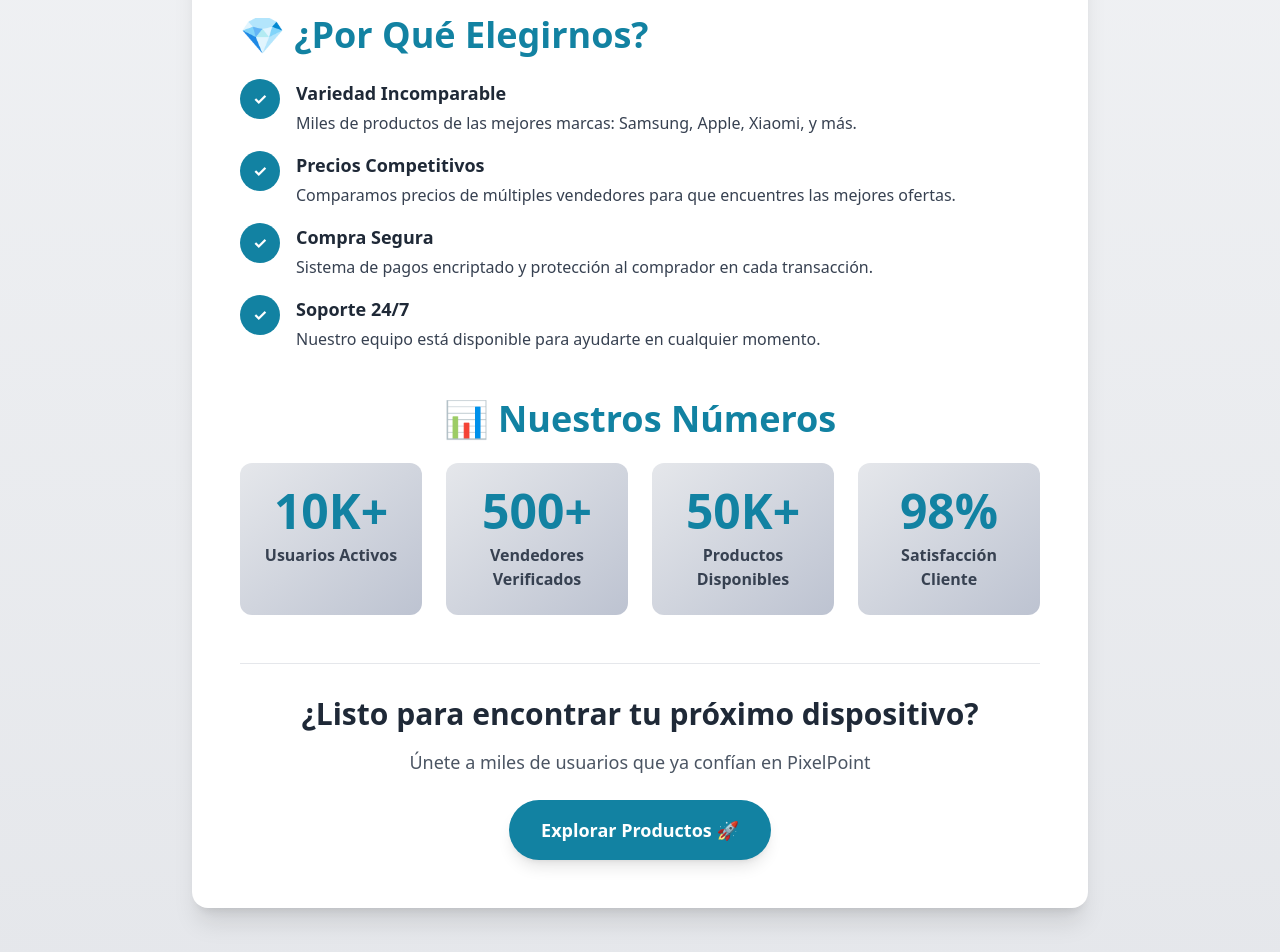
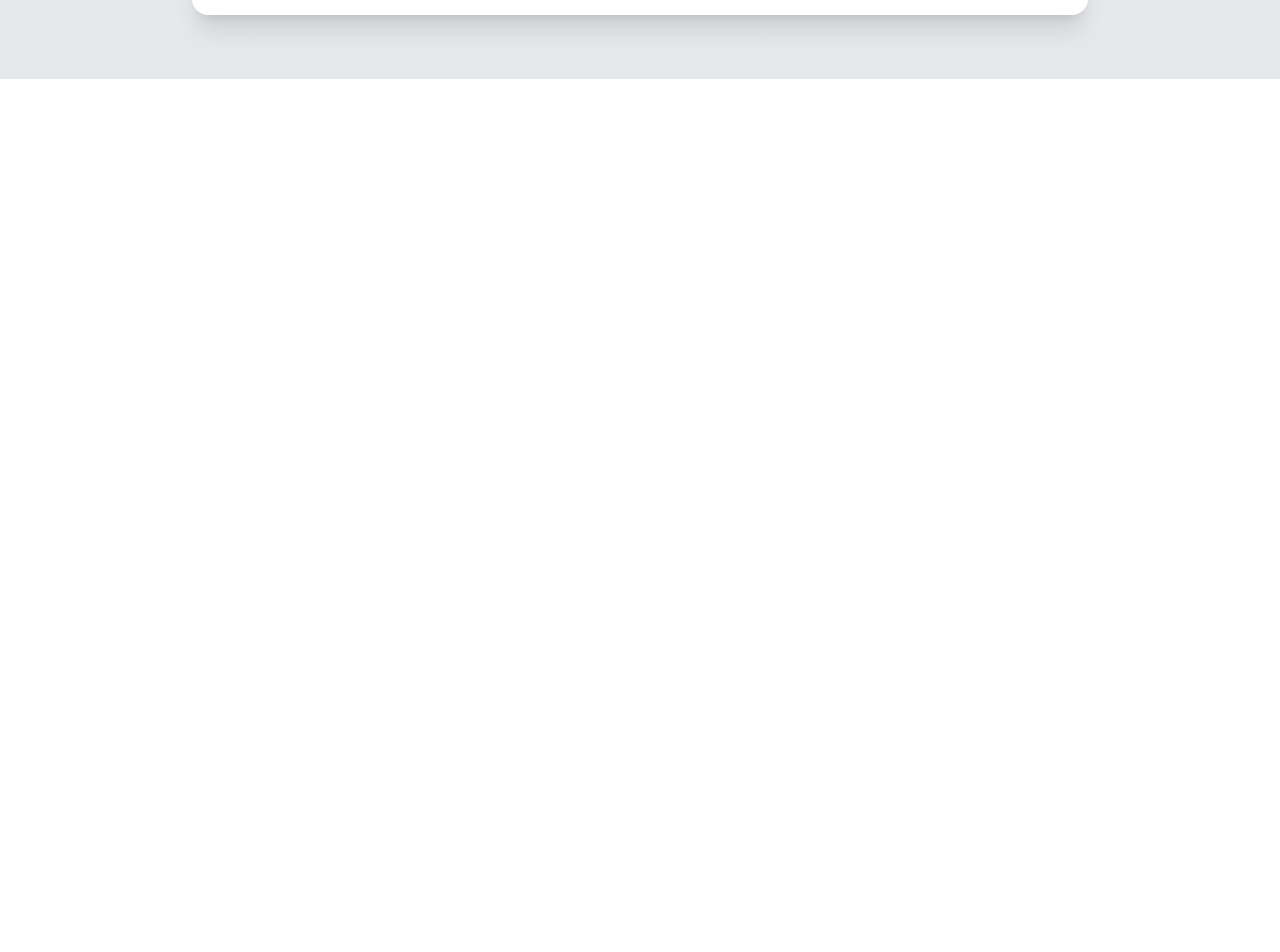
Before and after one commit to brunocicerchia/frontend_store, a React (Vite) app: page /nosotros in a window 1280 px wide. Shown: the part 1134-2086 px from the top of the page. After the commit the page ends 1213 px from the top, so only its background shows below. Built offline with nearby package versions, Linux system fonts and the light colour scheme; sample sign-in values are in the browser's storage.

Commit message:
Update Nosotros.jsx

```diff
--- a/src/pages/Nosotros.jsx
+++ b/src/pages/Nosotros.jsx
@@ -75,122 +75,6 @@ function Nosotros() {
               </div>
             </div>
           </section>
-
-          {/* Por Qué Elegirnos */}
-          <section className="space-y-4 sm:space-y-6">
-            <h2 className="text-2xl sm:text-3xl md:text-4xl font-bold text-brand-contrast">
-              💎 ¿Por Qué Elegirnos?
-            </h2>
-            <div className="space-y-3 sm:space-y-4">
-              <div className="flex gap-3 sm:gap-4 items-start">
-                <div className="flex-shrink-0 w-8 h-8 sm:w-10 sm:h-10 bg-brand-contrast text-white rounded-full flex items-center justify-center font-bold text-sm sm:text-base">
-                  ✓
-                </div>
-                <div>
-                  <h4 className="font-bold text-base sm:text-lg text-gray-800 mb-1">Variedad Incomparable</h4>
-                  <p className="text-sm sm:text-base text-gray-700">
-                    Miles de productos de las mejores marcas: Samsung, Apple, Xiaomi, y más.
-                  </p>
-                </div>
-              </div>
-
-              <div className="flex gap-3 sm:gap-4 items-start">
-                <div className="flex-shrink-0 w-8 h-8 sm:w-10 sm:h-10 bg-brand-contrast text-white rounded-full flex items-center justify-center font-bold text-sm sm:text-base">
-                  ✓
-                </div>
-                <div>
-                  <h4 className="font-bold text-base sm:text-lg text-gray-800 mb-1">Precios Competitivos</h4>
-                  <p className="text-sm sm:text-base text-gray-700">
-                    Comparamos precios de múltiples vendedores para que encuentres las mejores ofertas.
-                  </p>
-                </div>
-              </div>
-
-              <div className="flex gap-3 sm:gap-4 items-start">
-                <div className="flex-shrink-0 w-8 h-8 sm:w-10 sm:h-10 bg-brand-contrast text-white rounded-full flex items-center justify-center font-bold text-sm sm:text-base">
-                  ✓
-                </div>
-                <div>
-                  <h4 className="font-bold text-base sm:text-lg text-gray-800 mb-1">Compra Segura</h4>
-                  <p className="text-sm sm:text-base text-gray-700">
-                    Sistema de pagos encriptado y protección al comprador en cada transacción.
-                  </p>
-                </div>
-              </div>
-
-              <div className="flex gap-3 sm:gap-4 items-start">
-                <div className="flex-shrink-0 w-8 h-8 sm:w-10 sm:h-10 bg-brand-contrast text-white rounded-full flex items-center justify-center font-bold text-sm sm:text-base">
-                  ✓
-                </div>
-                <div>
-                  <h4 className="font-bold text-base sm:text-lg text-gray-800 mb-1">Soporte 24/7</h4>
-                  <p className="text-sm sm:text-base text-gray-700">
-                    Nuestro equipo está disponible para ayudarte en cualquier momento.
-                  </p>
-                </div>
-              </div>
-            </div>
-          </section>
-
-          {/* Estadísticas */}
-          <section className="space-y-4 sm:space-y-6">
-            <h2 className="text-2xl sm:text-3xl md:text-4xl font-bold text-brand-contrast text-center">
-              📊 Nuestros Números
-            </h2>
-            <div className="grid grid-cols-2 md:grid-cols-4 gap-4 sm:gap-6">
-              <div className="text-center p-4 sm:p-6 bg-gradient-to-br from-brand-dark-100 to-brand-dark-200 rounded-xl">
-                <div className="text-3xl sm:text-4xl md:text-5xl font-bold text-brand-contrast mb-2">
-                  10K+
-                </div>
-                <div className="text-xs sm:text-sm md:text-base text-gray-700 font-semibold">
-                  Usuarios Activos
-                </div>
-              </div>
-
-              <div className="text-center p-4 sm:p-6 bg-gradient-to-br from-brand-dark-100 to-brand-dark-200 rounded-xl">
-                <div className="text-3xl sm:text-4xl md:text-5xl font-bold text-brand-contrast mb-2">
-                  500+
-                </div>
-                <div className="text-xs sm:text-sm md:text-base text-gray-700 font-semibold">
-                  Vendedores Verificados
-                </div>
-              </div>
-
-              <div className="text-center p-4 sm:p-6 bg-gradient-to-br from-brand-dark-100 to-brand-dark-200 rounded-xl">
-                <div className="text-3xl sm:text-4xl md:text-5xl font-bold text-brand-contrast mb-2">
-                  50K+
-                </div>
-                <div className="text-xs sm:text-sm md:text-base text-gray-700 font-semibold">
-                  Productos Disponibles
-                </div>
-              </div>
-
-              <div className="text-center p-4 sm:p-6 bg-gradient-to-br from-brand-dark-100 to-brand-dark-200 rounded-xl">
-                <div className="text-3xl sm:text-4xl md:text-5xl font-bold text-brand-contrast mb-2">
-                  98%
-                </div>
-                <div className="text-xs sm:text-sm md:text-base text-gray-700 font-semibold">
-                  Satisfacción Cliente
-                </div>
-              </div>
-            </div>
-          </section>
-
-          {/* Llamado a la Acción */}
-          <section className="text-center pt-4 sm:pt-8 border-t border-gray-200">
-            <h2 className="text-xl sm:text-2xl md:text-3xl font-bold text-gray-800 mb-3 sm:mb-4">
-              ¿Listo para encontrar tu próximo dispositivo?
-            </h2>
-            <p className="text-sm sm:text-base md:text-lg text-gray-600 mb-4 sm:mb-6">
-              Únete a miles de usuarios que ya confían en PixelPoint
-            </p>
-            <a
-              href="/productos"
-              className="inline-block bg-brand-contrast hover:bg-brand-contrast-600 text-white font-bold py-3 px-6 sm:py-4 sm:px-8 rounded-full text-base sm:text-lg transition-all duration-300 transform hover:scale-105 shadow-lg"
-            >
-              Explorar Productos 🚀
-            </a>
-          </section>
         </div>
       </div>
     </div>
```
